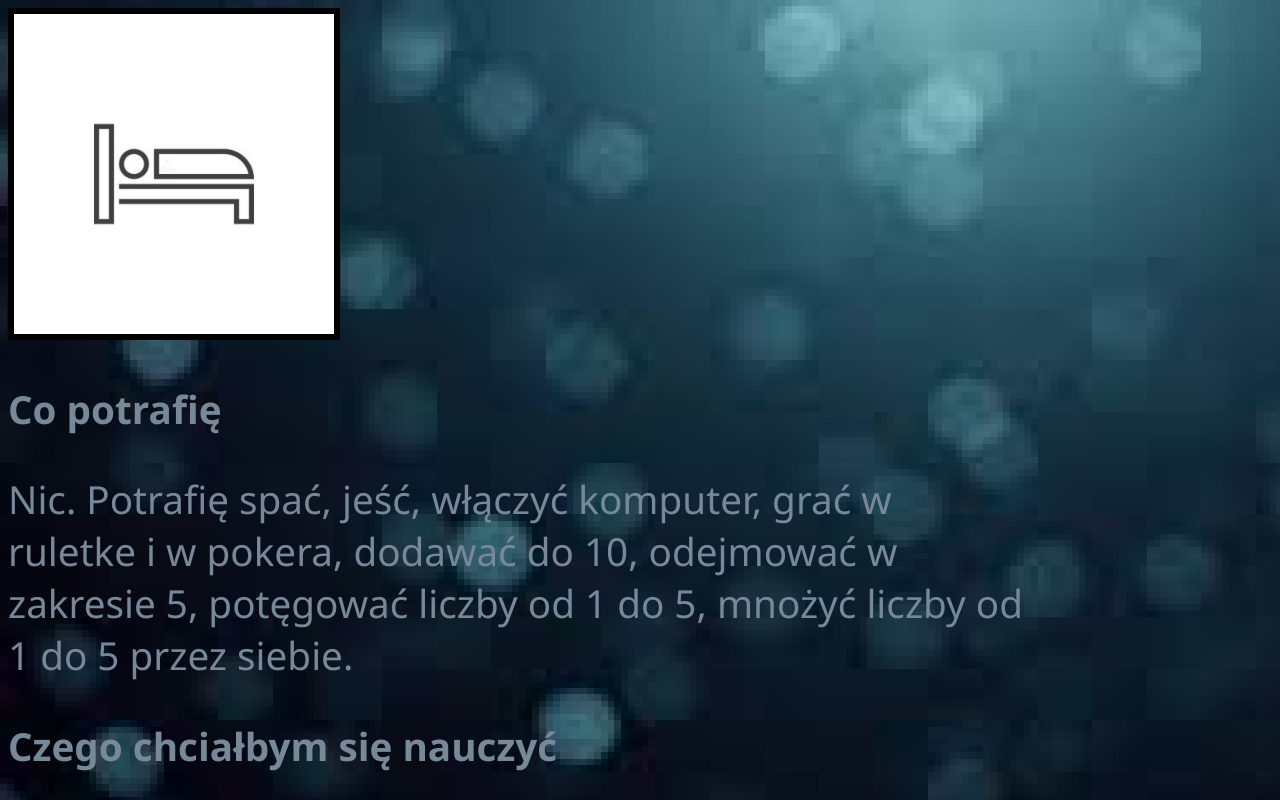
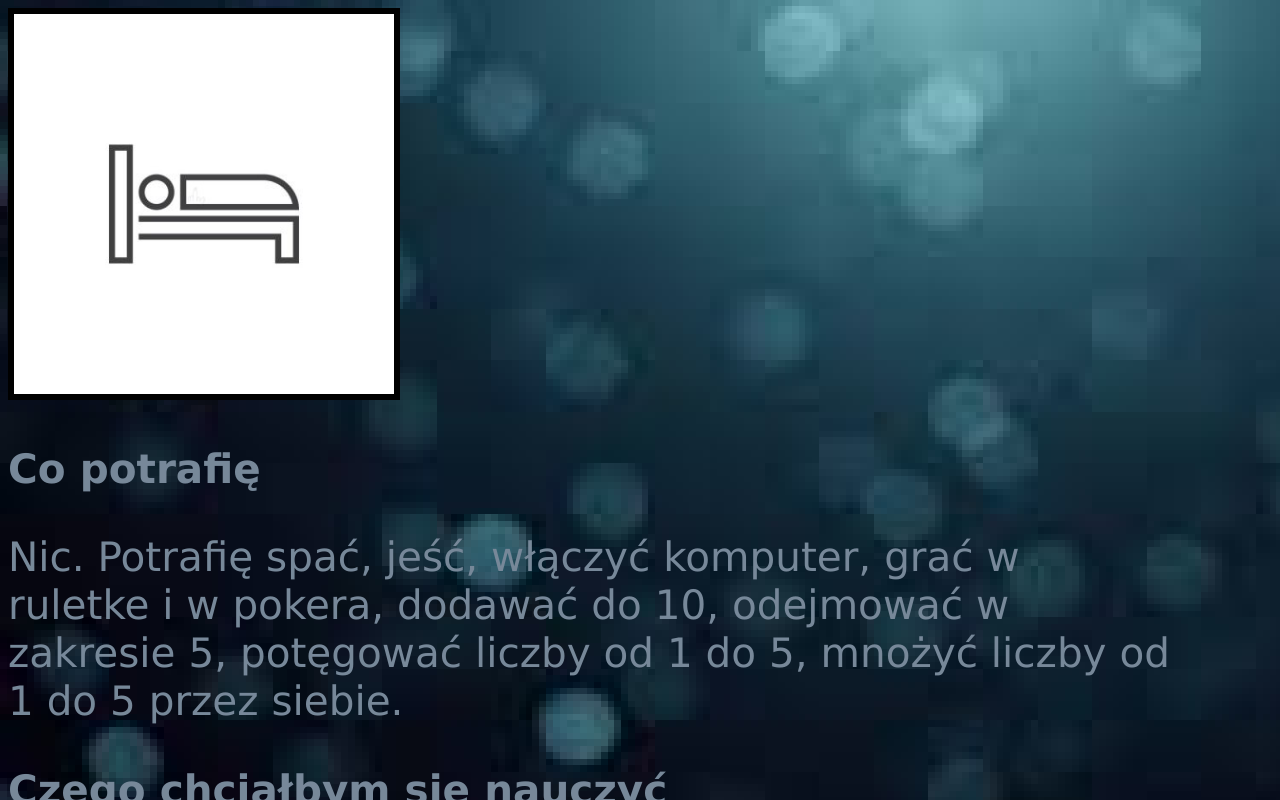
Before and after one commit to q5689/q5689.github.io, a plain HTML site: page index.html in a window 1280 px wide. Shown: the top 800 px of the page. Drawn offline with Linux system fonts and the light colour scheme.

Commit message:
Update style.css

```diff
--- a/style.css
+++ b/style.css
@@ -1,18 +1,18 @@
 p{
 color:lightslategray;
-font-size: 29pt;
-font-family: 'Segoe UI', Tahoma, Geneva, Verdana, sans-serif;
+font-size: 30.4pt;
+font-family: 'Lucida Sans', 'Lucida Sans Regular', 'Lucida Grande', 'Lucida Sans Unicode', Geneva, Verdana, sans-serif;
 }
-
 body{
 background-color:wheat;
 background-image: url(tlo.png) ;
+
 }
 
 
 
 img{
-width: 320px;
+width: 380px;
 border: 6px;
 border-style: solid;
 }
@@ -21,5 +21,3 @@ border-style: solid;
 div{
 background-color: black;
 padding:20pt
-
-}
```
